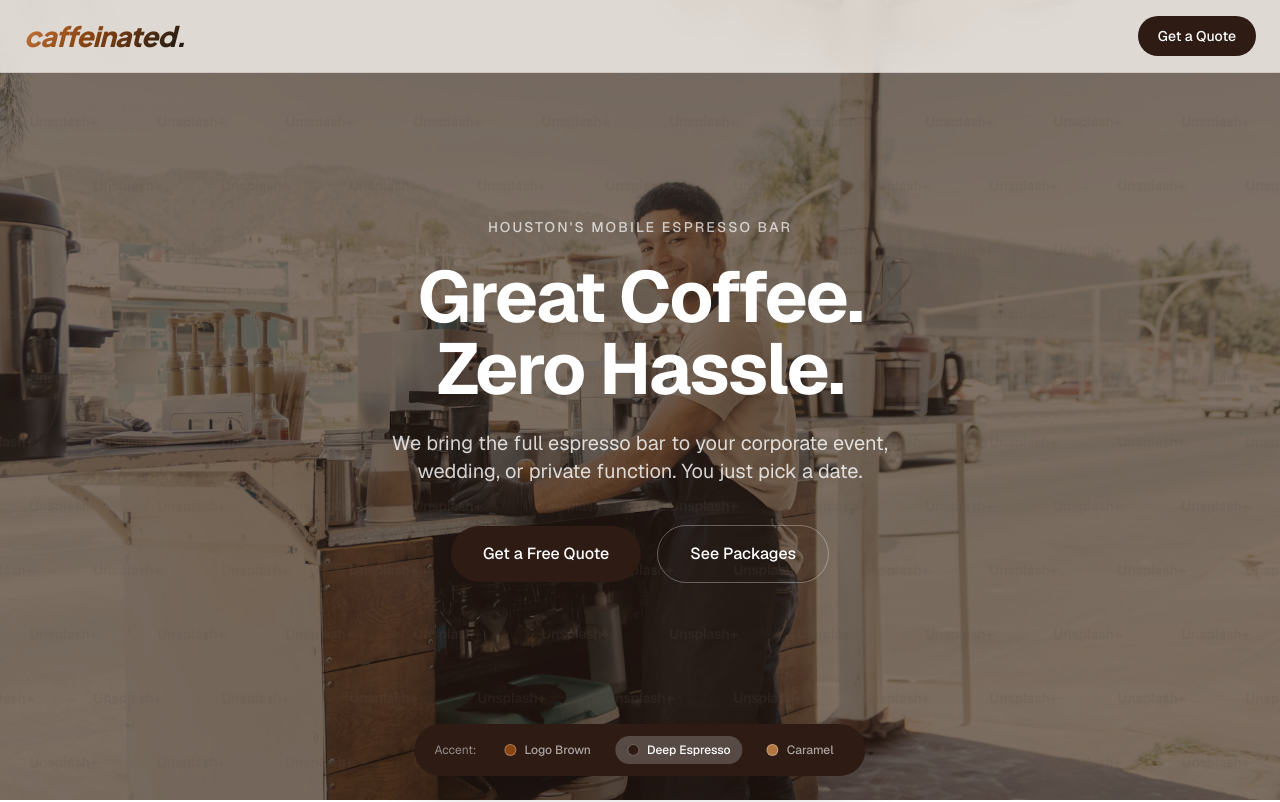
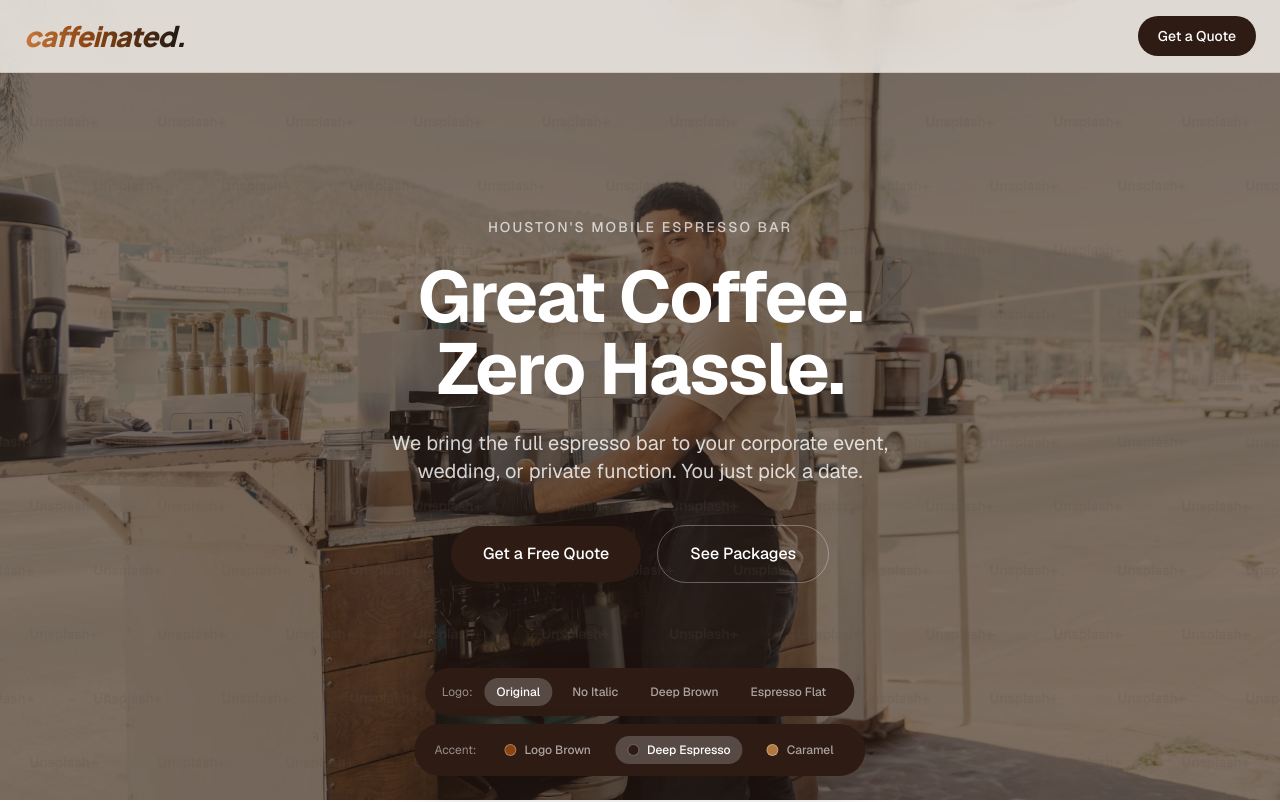
Before and after one commit to omartugrul/caffeinated-website, a Next.js app: page / in a window 1280 px wide. Shown: the top 802 px of the page. Built offline with nearby package versions, Linux system fonts and the light colour scheme.

Commit message:
Add logo switcher, fix deep brown gradient, mobile-friendly design picker

```diff
--- a/src/app/layout.tsx
+++ b/src/app/layout.tsx
@@ -11,7 +11,7 @@ const plusJakarta = Plus_Jakarta_Sans({
   variable: "--font-plus-jakarta",
   subsets: ["latin"],
   weight: ["800"],
-  style: ["italic"],
+  style: ["italic", "normal"],
 });
 
 export const metadata: Metadata = {
--- a/src/components/ColorSwitcher.tsx
+++ b/src/components/ColorSwitcher.tsx
@@ -2,29 +2,153 @@
 
 import { useState } from "react";
 
-const options = [
+const accentOptions = [
   { name: "Logo Brown", hex: "#8B4513" },
   { name: "Deep Espresso", hex: "#2D1B14" },
   { name: "Caramel", hex: "#B07840" },
 ];
 
+const logoOptions = [
+  {
+    name: "Original",
+    gradient: "linear-gradient(to right, #C8773A 0%, #8B4513 40%, #1A1713 100%)",
+    italic: true,
+  },
+  {
+    name: "No Italic",
+    gradient: "linear-gradient(to right, #C8773A 0%, #8B4513 40%, #1A1713 100%)",
+    italic: false,
+  },
+  {
+    name: "Deep Brown",
+    gradient: "linear-gradient(to right, #A07040 0%, #6B4226 40%, #2D1B14 100%)",
+    italic: true,
+  },
+  {
+    name: "Espresso Flat",
+    gradient: "",
+    italic: true,
+  },
+];
+
+function applyLogoStyle(opt: (typeof logoOptions)[number]) {
+  const navLogo = document.getElementById("logo-nav");
+  const footerLogo = document.getElementById("logo-footer");
+
+  [navLogo, footerLogo].forEach((el) => {
+    if (!el) return;
+    const isFooter = el.id === "logo-footer";
+
+    el.style.fontStyle = opt.italic ? "italic" : "normal";
+
+    if (opt.gradient) {
+      el.style.background = opt.gradient;
+      el.style.backgroundClip = "text";
+      el.style.webkitBackgroundClip = "text";
+      el.style.webkitTextFillColor = isFooter ? "white" : "transparent";
+    } else {
+      el.style.background = "none";
+      el.style.backgroundClip = "unset";
+      el.style.webkitBackgroundClip = "unset";
+      el.style.webkitTextFillColor = isFooter ? "white" : "#2D1B14";
+    }
+  });
+}
+
 export default function ColorSwitcher() {
-  const [active, setActive] = useState(1);
+  const [activeAccent, setActiveAccent] = useState(1);
+  const [activeLogo, setActiveLogo] = useState(0);
+  const [expanded, setExpanded] = useState(false);
 
-  function apply(index: number) {
-    setActive(index);
-    document.documentElement.style.setProperty("--accent-color", options[index].hex);
+  function handleAccent(index: number) {
+    setActiveAccent(index);
+    document.documentElement.style.setProperty("--accent-color", accentOptions[index].hex);
+  }
+
+  function handleLogo(index: number) {
+    setActiveLogo(index);
+    applyLogoStyle(logoOptions[index]);
   }
 
   return (
-    <div className="fixed bottom-6 left-1/2 -translate-x-1/2 z-50 hidden md:flex items-center gap-3 rounded-full bg-espresso px-5 py-3 shadow-2xl">
-      <span className="text-xs text-white/50 mr-1">Accent:</span>
-      {options.map((opt, i) => (
+    <>
+      {/* Mobile toggle button */}
+      <button
+        onClick={() => setExpanded(!expanded)}
+        className="fixed bottom-4 right-4 z-50 md:hidden flex items-center justify-center h-10 w-10 rounded-full bg-espresso text-white shadow-2xl"
+      >
+        <svg className="w-5 h-5" fill="none" viewBox="0 0 24 24" stroke="currentColor" strokeWidth={2}>
+          <path strokeLinecap="round" strokeLinejoin="round" d="M12 6V4m0 2a2 2 0 100 4m0-4a2 2 0 110 4m-6 8a2 2 0 100-4m0 4a2 2 0 110-4m0 4v2m0-6V4m6 6v10m6-2a2 2 0 100-4m0 4a2 2 0 110-4m0 4v2m0-6V4" />
+        </svg>
+      </button>
+
+      {/* Mobile expanded panel */}
+      {expanded && (
+        <div className="fixed bottom-16 right-4 z-50 md:hidden flex flex-col gap-3 rounded-2xl bg-espresso p-4 shadow-2xl max-w-[280px]">
+          <div>
+            <p className="text-xs text-white/50 mb-2">Logo</p>
+            <div className="flex flex-wrap gap-1.5">
+              {logoOptions.map((opt, i) => (
                 <button
                   key={opt.name}
-          onClick={() => apply(i)}
+                  onClick={() => handleLogo(i)}
+                  className={`rounded-full px-2.5 py-1 text-[11px] font-medium transition-colors ${
+                    activeLogo === i ? "bg-white/20 text-white" : "text-white/60"
+                  }`}
+                >
+                  {opt.name}
+                </button>
+              ))}
+            </div>
+          </div>
+          <div>
+            <p className="text-xs text-white/50 mb-2">Accent</p>
+            <div className="flex flex-wrap gap-1.5">
+              {accentOptions.map((opt, i) => (
+                <button
+                  key={opt.name}
+                  onClick={() => handleAccent(i)}
+                  className={`flex items-center gap-1.5 rounded-full px-2.5 py-1 text-[11px] font-medium transition-colors ${
+                    activeAccent === i ? "bg-white/20 text-white" : "text-white/60"
+                  }`}
+                >
+                  <div
+                    className="h-2.5 w-2.5 rounded-full border border-white/30"
+                    style={{ backgroundColor: opt.hex }}
+                  />
+                  {opt.name}
+                </button>
+              ))}
+            </div>
+          </div>
+        </div>
+      )}
+
+      {/* Desktop bars */}
+      <div className="fixed bottom-6 left-1/2 -translate-x-1/2 z-50 hidden md:flex flex-col items-center gap-2">
+        <div className="flex items-center gap-2 rounded-full bg-espresso px-4 py-2.5 shadow-2xl">
+          <span className="text-xs text-white/50 mr-1">Logo:</span>
+          {logoOptions.map((opt, i) => (
+            <button
+              key={opt.name}
+              onClick={() => handleLogo(i)}
+              className={`rounded-full px-3 py-1.5 text-xs font-medium transition-colors ${
+                activeLogo === i ? "bg-white/20 text-white" : "text-white/60 hover:text-white"
+              }`}
+            >
+              {opt.name}
+            </button>
+          ))}
+        </div>
+
+        <div className="flex items-center gap-3 rounded-full bg-espresso px-5 py-3 shadow-2xl">
+          <span className="text-xs text-white/50 mr-1">Accent:</span>
+          {accentOptions.map((opt, i) => (
+            <button
+              key={opt.name}
+              onClick={() => handleAccent(i)}
               className={`flex items-center gap-2 rounded-full px-3 py-1.5 text-xs font-medium transition-colors ${
-            active === i ? "bg-white/20 text-white" : "text-white/60 hover:text-white"
+                activeAccent === i ? "bg-white/20 text-white" : "text-white/60 hover:text-white"
               }`}
             >
               <div
@@ -35,5 +159,7 @@ export default function ColorSwitcher() {
             </button>
           ))}
         </div>
+      </div>
+    </>
   );
 }
--- a/src/components/Footer.tsx
+++ b/src/components/Footer.tsx
@@ -4,6 +4,7 @@ export default function Footer() {
       <div className="mx-auto max-w-5xl">
         <div className="flex flex-col items-center gap-8 text-center">
           <p
+            id="logo-footer"
             className="text-[24px] tracking-[-0.03em] lowercase leading-none"
             style={{
               fontFamily: "var(--font-plus-jakarta)",
--- a/src/components/Navbar.tsx
+++ b/src/components/Navbar.tsx
@@ -6,12 +6,13 @@ export default function Navbar() {
       <div className="mx-auto max-w-7xl flex items-center justify-between px-6 py-4">
         <a
           href="#"
+          id="logo-nav"
           className="text-[28px] tracking-[-0.03em] lowercase leading-none"
           style={{
             fontFamily: "var(--font-plus-jakarta)",
             fontWeight: 800,
             fontStyle: "italic",
-            background: "linear-gradient(135deg, #C8773A 0%, #8B4513 40%, #1A1713 100%)",
+            background: "linear-gradient(to right, #C8773A 0%, #8B4513 40%, #1A1713 100%)",
             WebkitBackgroundClip: "text",
             WebkitTextFillColor: "transparent",
             backgroundClip: "text",
```
Lines whose indentation alone changed are shown as unchanged.
